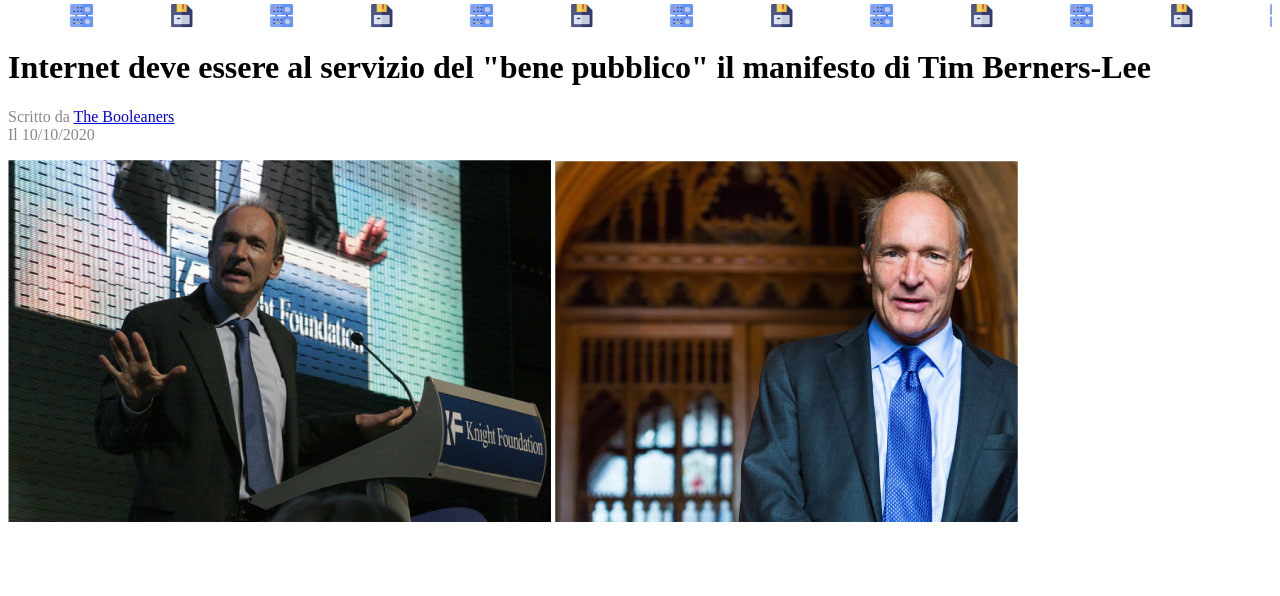
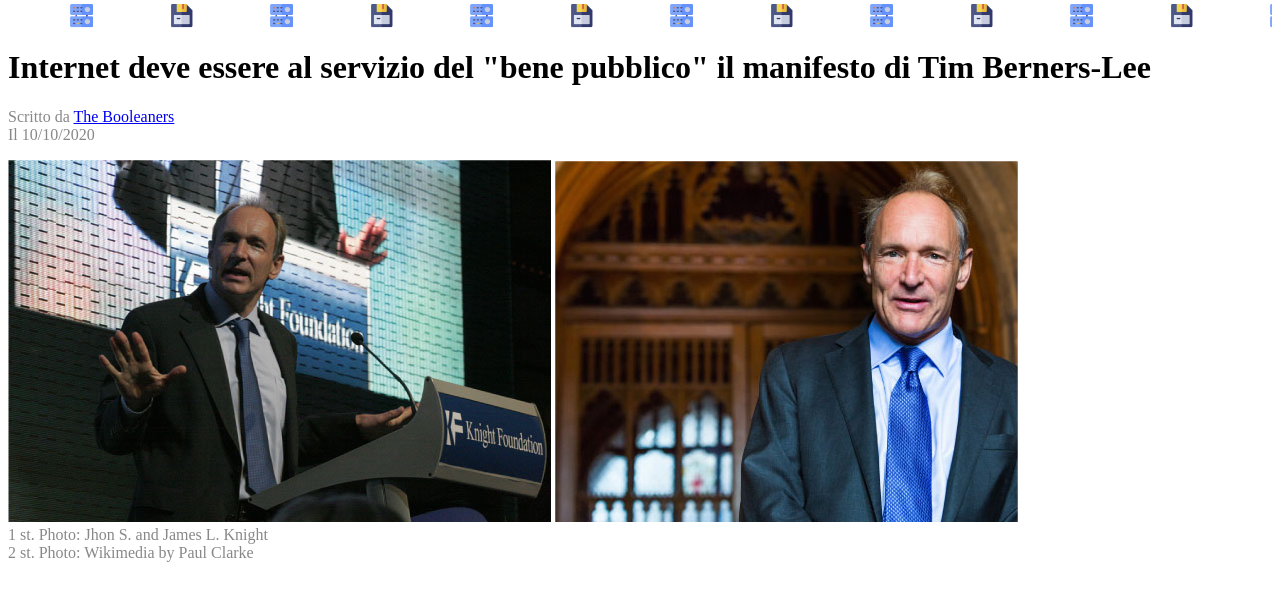
Before and after one commit to ClaudioMattina/html-css-booleaner, a plain HTML site: page index.html in a window 1280 px wide. Shown: the part 180-776 px from the top of the page. Drawn offline with Linux system fonts and the light colour scheme.

Commit message:
Tim parte due

```diff
--- a/index.html
+++ b/index.html
@@ -17,12 +17,19 @@
       <!-- titolo e tottocapitolo -->
   <main>
       <h1>Internet deve essere al servizio del "bene pubblico" il manifesto di Tim Berners-Lee</h1>
-      <p id="info">Scritto da <a href="https://www.youtube.com/watch?v=KBARvn3eJuo">The Booleaners</a>
+      <p class="info">Scritto da <a href="https://www.youtube.com/watch?v=KBARvn3eJuo">The Booleaners</a>
         <br>Il 10/10/2020
       </p>
       <!-- fine capitolo e sottocapitolo -->
+      <!-- inserimento Tim -->
       <img src="img/tim-1.jpg" alt="Vai Tiiiimmm">
       <img src="img/tim-2.jpg" alt="Dajeeee Tiiiimmm">
+      <br>
+      <p class="info">1 st. Photo: Jhon S. and James L. Knight
+          <br> 2 st. Photo: Wikimedia by Paul Clarke
+      </p>
+      <!-- Fine inserimento Tim -->
+
 
 
   </main>
--- a/style.css
+++ b/style.css
@@ -9,6 +9,7 @@
     height: 100px;
     padding-top: 50px;
 }
-#info{
-    color: rgb(136, 136, 136)
+.info{
+    color: rgb(136, 136, 136);
+    margin-top: 0%;
 }
```
